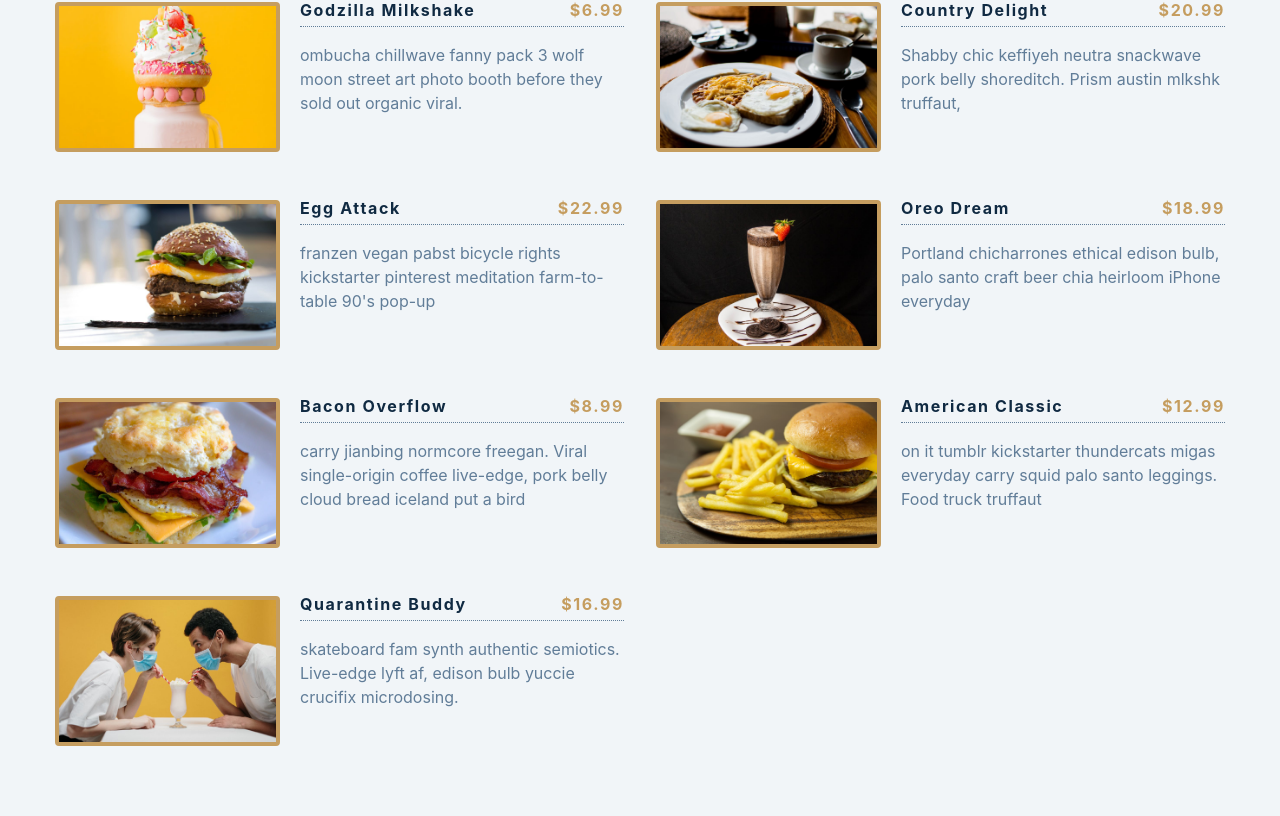
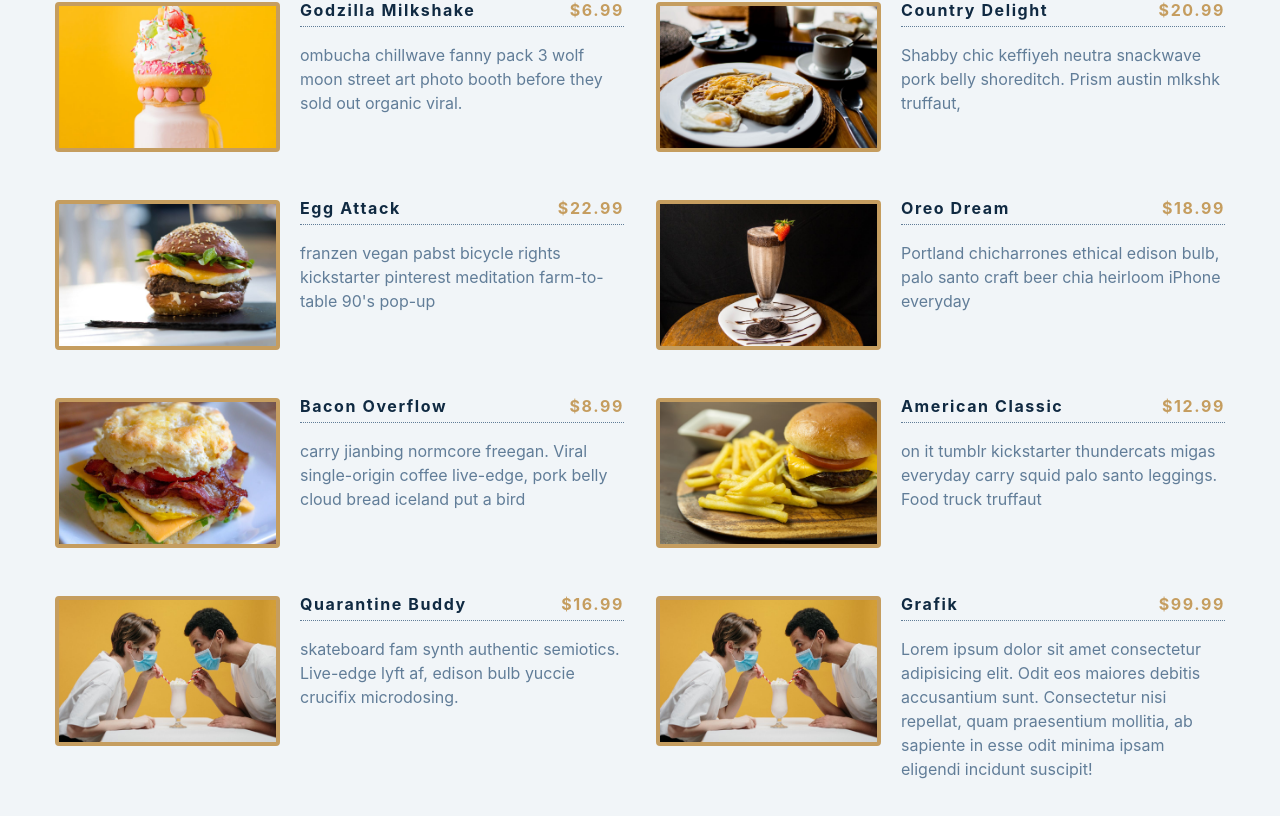
Before and after one commit to xxxmarxxx/menu, a React (Create React App) app: page / in a window 1280 px wide. Shown: the part 462-1278 px from the top of the page. Built offline with nearby package versions, Linux system fonts and the light colour scheme.

Commit message:
add product 10

```diff
--- a/src/data.js
+++ b/src/data.js
@@ -71,5 +71,13 @@ const menu = [
     img: './images/item-9.jpeg',
     desc: `skateboard fam synth authentic semiotics. Live-edge lyft af, edison bulb yuccie crucifix microdosing.`,
   },
+  {
+    id: 10,
+    title: 'grafik',
+    category: 'grafik',
+    price: 99.99,
+    img: './images/item-9.jpeg',
+    desc: `Lorem ipsum dolor sit amet consectetur adipisicing elit. Odit eos maiores debitis accusantium sunt. Consectetur nisi repellat, quam praesentium mollitia, ab sapiente in esse odit minima ipsam eligendi incidunt suscipit!`,
+  },
 ];
 export default menu;
```
